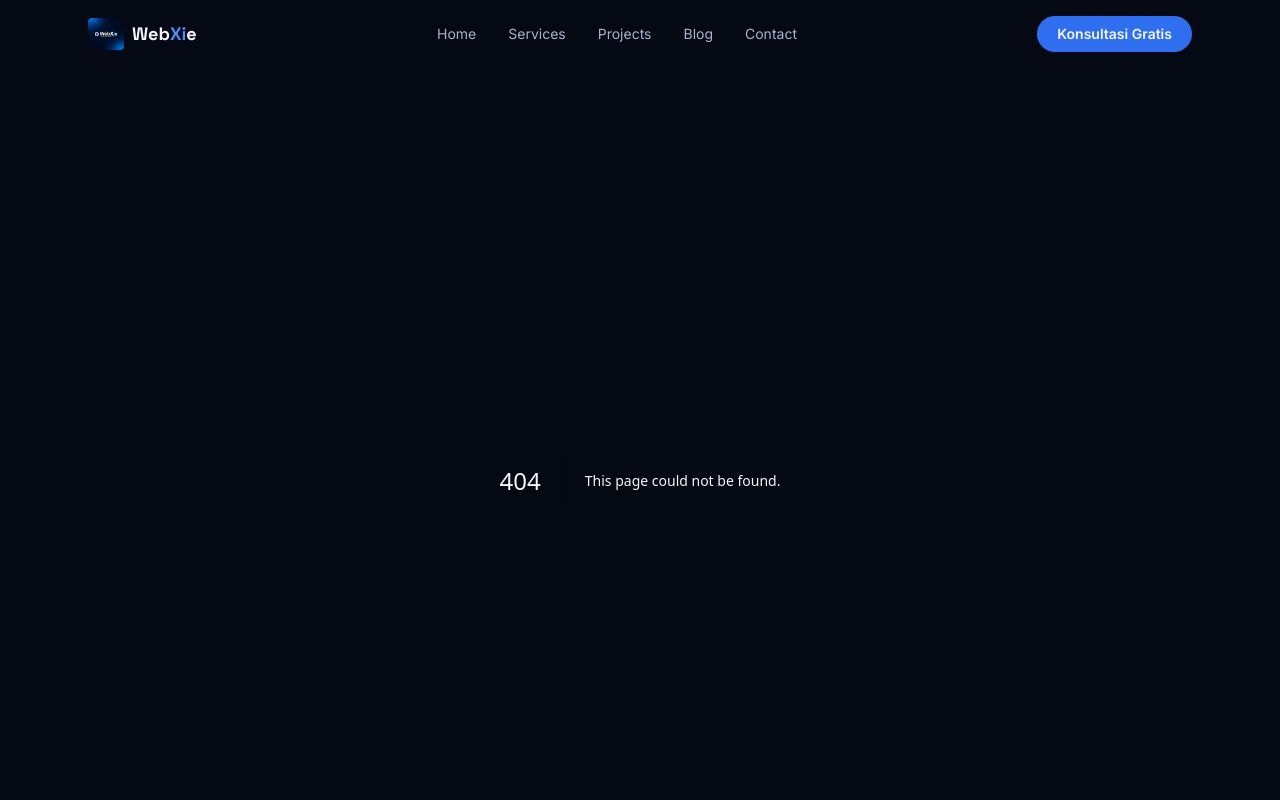
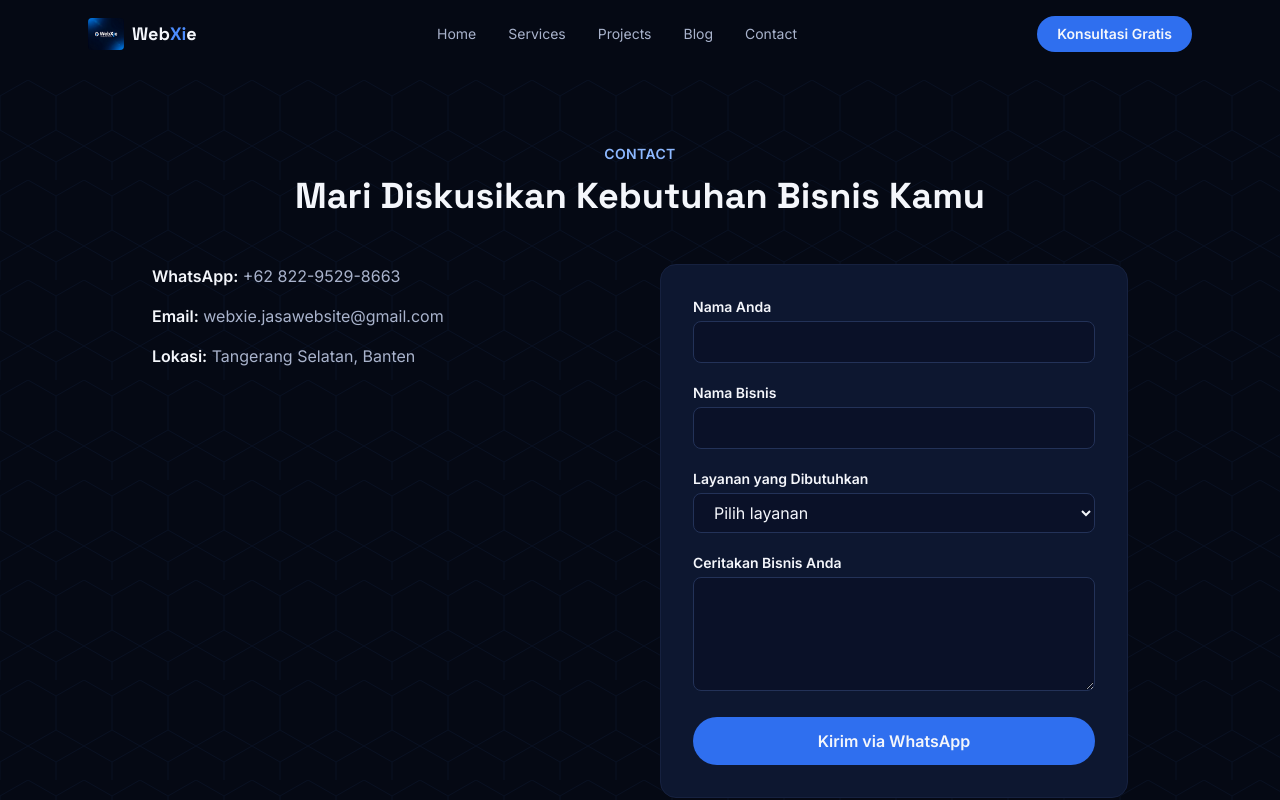
Before and after one commit to afifahhadie/WebXie, a Next.js app: page /contact in a window 1280 px wide. Before the commit this address had no page. Shown: the top 800 px of the page. Built offline with nearby package versions, Linux system fonts and the light colour scheme.

Commit message:
Add Contact page with validated form and WhatsApp redirect

```diff
--- /dev/null
+++ b/app/contact/page.tsx
@@ -0,0 +1,44 @@
+import { ConsultationForm } from "@/components/contact/ConsultationForm";
+import { HexagonGrid } from "@/components/HexagonGrid";
+
+export const metadata = {
+  title: "Contact — WebXie",
+  description: "Hubungi WebXie untuk konsultasi gratis kebutuhan website bisnis kamu.",
+};
+
+export default function ContactPage() {
+  return (
+    <section className="relative overflow-hidden py-16">
+      <HexagonGrid />
+      <div className="relative mx-auto max-w-5xl px-6">
+        <div className="text-center">
+          <p className="text-blue-300 text-sm font-semibold uppercase tracking-wide">
+            Contact
+          </p>
+          <h1 className="mt-3 font-display text-4xl font-bold">
+            Mari Diskusikan Kebutuhan Bisnis Kamu
+          </h1>
+        </div>
+
+        <div className="mt-12 grid md:grid-cols-2 gap-10 items-start">
+          <div className="space-y-4 text-ivory-dim">
+            <p>
+              <span className="text-ivory font-semibold">WhatsApp:</span>{" "}
+              +62 822-9529-8663
+            </p>
+            <p>
+              <span className="text-ivory font-semibold">Email:</span>{" "}
+              webxie.jasawebsite@gmail.com
+            </p>
+            <p>
+              <span className="text-ivory font-semibold">Lokasi:</span>{" "}
+              Tangerang Selatan, Banten
+            </p>
+          </div>
+
+          <ConsultationForm />
+        </div>
+      </div>
+    </section>
+  );
+}
--- /dev/null
+++ b/components/contact/ConsultationForm.tsx
@@ -0,0 +1,127 @@
+"use client";
+
+import { useState } from "react";
+import {
+  ConsultationFormData,
+  FieldErrors,
+  validateConsultationForm,
+  buildWhatsAppUrl,
+} from "@/lib/whatsapp";
+
+const SERVICE_OPTIONS: ConsultationFormData["service"][] = [
+  "Company Profile",
+  "Sistem Custom",
+  "Belum tahu, mau konsultasi dulu",
+];
+
+const EMPTY: ConsultationFormData = {
+  name: "",
+  businessName: "",
+  service: "",
+  story: "",
+};
+
+export function ConsultationForm() {
+  const [data, setData] = useState<ConsultationFormData>(EMPTY);
+  const [errors, setErrors] = useState<FieldErrors>({});
+
+  function handleSubmit(e: React.FormEvent) {
+    e.preventDefault();
+    const validationErrors = validateConsultationForm(data);
+    setErrors(validationErrors);
+    if (Object.keys(validationErrors).length > 0) return;
+
+    const url = buildWhatsAppUrl(data);
+    window.open(url, "_blank", "noopener,noreferrer");
+  }
+
+  return (
+    <form
+      onSubmit={handleSubmit}
+      noValidate
+      className="rounded-2xl border border-navy-700 bg-navy-850 p-8 space-y-5"
+    >
+      <div>
+        <label className="block text-sm font-semibold mb-1" htmlFor="name">
+          Nama Anda
+        </label>
+        <input
+          id="name"
+          type="text"
+          value={data.name}
+          onChange={(e) => setData({ ...data, name: e.target.value })}
+          className="w-full rounded-lg bg-navy-900 border border-navy-600 px-4 py-2 focus:border-blue-400 outline-none"
+        />
+        {errors.name && (
+          <p className="mt-1 text-sm text-red-400">{errors.name}</p>
+        )}
+      </div>
+
+      <div>
+        <label className="block text-sm font-semibold mb-1" htmlFor="businessName">
+          Nama Bisnis
+        </label>
+        <input
+          id="businessName"
+          type="text"
+          value={data.businessName}
+          onChange={(e) => setData({ ...data, businessName: e.target.value })}
+          className="w-full rounded-lg bg-navy-900 border border-navy-600 px-4 py-2 focus:border-blue-400 outline-none"
+        />
+        {errors.businessName && (
+          <p className="mt-1 text-sm text-red-400">{errors.businessName}</p>
+        )}
+      </div>
+
+      <div>
+        <label className="block text-sm font-semibold mb-1" htmlFor="service">
+          Layanan yang Dibutuhkan
+        </label>
+        <select
+          id="service"
+          value={data.service}
+          onChange={(e) =>
+            setData({
+              ...data,
+              service: e.target.value as ConsultationFormData["service"],
+            })
+          }
+          className="w-full rounded-lg bg-navy-900 border border-navy-600 px-4 py-2 focus:border-blue-400 outline-none"
+        >
+          <option value="">Pilih layanan</option>
+          {SERVICE_OPTIONS.map((opt) => (
+            <option key={opt} value={opt}>
+              {opt}
+            </option>
+          ))}
+        </select>
+        {errors.service && (
+          <p className="mt-1 text-sm text-red-400">{errors.service}</p>
+        )}
+      </div>
+
+      <div>
+        <label className="block text-sm font-semibold mb-1" htmlFor="story">
+          Ceritakan Bisnis Anda
+        </label>
+        <textarea
+          id="story"
+          rows={4}
+          value={data.story}
+          onChange={(e) => setData({ ...data, story: e.target.value })}
+          className="w-full rounded-lg bg-navy-900 border border-navy-600 px-4 py-2 focus:border-blue-400 outline-none"
+        />
+        {errors.story && (
+          <p className="mt-1 text-sm text-red-400">{errors.story}</p>
+        )}
+      </div>
+
+      <button
+        type="submit"
+        className="w-full rounded-full bg-blue-500 hover:bg-blue-400 transition-colors px-6 py-3 font-semibold"
+      >
+        Kirim via WhatsApp
+      </button>
+    </form>
+  );
+}
--- /dev/null
+++ b/lib/whatsapp.ts
@@ -0,0 +1,41 @@
+export interface ConsultationFormData {
+  name: string;
+  businessName: string;
+  service: "Company Profile" | "Sistem Custom" | "Belum tahu, mau konsultasi dulu" | "";
+  story: string;
+}
+
+export type FieldErrors = Partial<Record<keyof ConsultationFormData, string>>;
+
+export function validateConsultationForm(
+  data: Partial<ConsultationFormData>
+): FieldErrors {
+  const errors: FieldErrors = {};
+  if (!data.name || data.name.trim().length === 0) {
+    errors.name = "Nama wajib diisi";
+  }
+  if (!data.businessName || data.businessName.trim().length === 0) {
+    errors.businessName = "Nama bisnis wajib diisi";
+  }
+  if (!data.service) {
+    errors.service = "Pilih layanan yang dibutuhkan";
+  }
+  if (!data.story || data.story.trim().length === 0) {
+    errors.story = "Ceritakan sedikit tentang bisnis Anda";
+  }
+  return errors;
+}
+
+const WHATSAPP_NUMBER = "6282295298663";
+
+export function buildWhatsAppUrl(data: ConsultationFormData): string {
+  const message = [
+    "Halo WebXie, saya ingin konsultasi.",
+    "",
+    `Nama: ${data.name}`,
+    `Nama Bisnis: ${data.businessName}`,
+    `Layanan: ${data.service}`,
+    `Cerita Bisnis: ${data.story}`,
+  ].join("\n");
+  return `https://wa.me/${WHATSAPP_NUMBER}?text=${encodeURIComponent(message)}`;
+}
```
Also changed, not shown: 1 other file (tests, documents, lock files or other folders).
